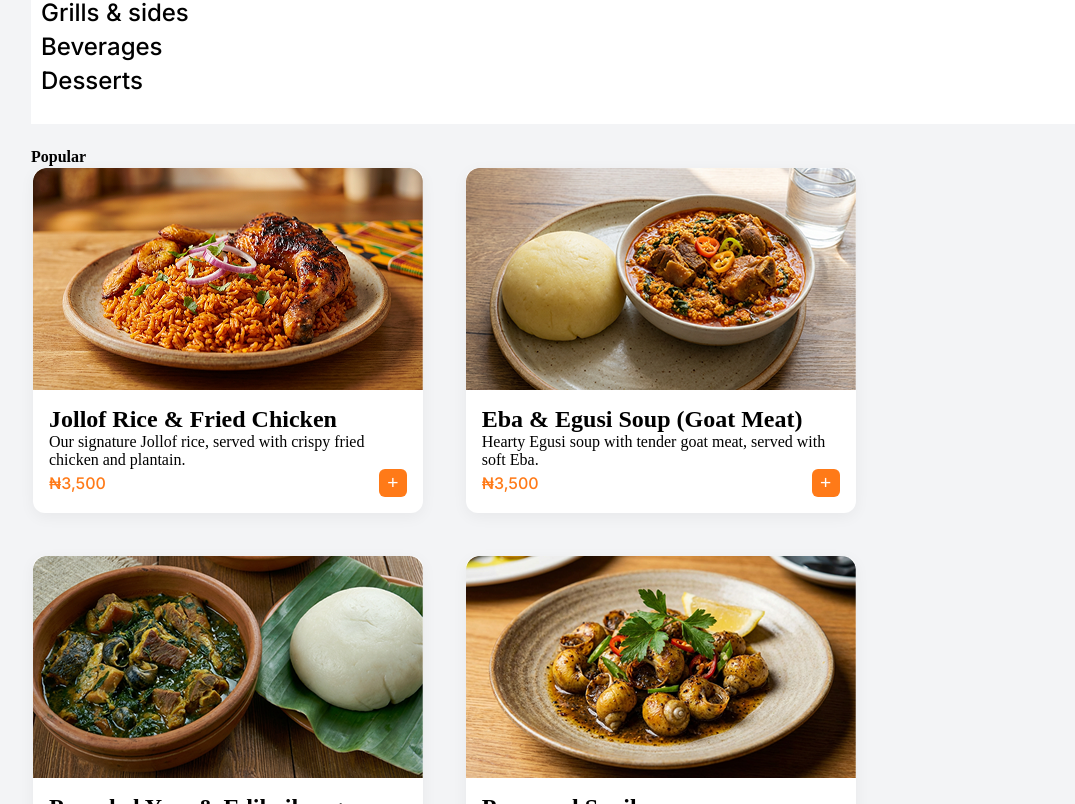
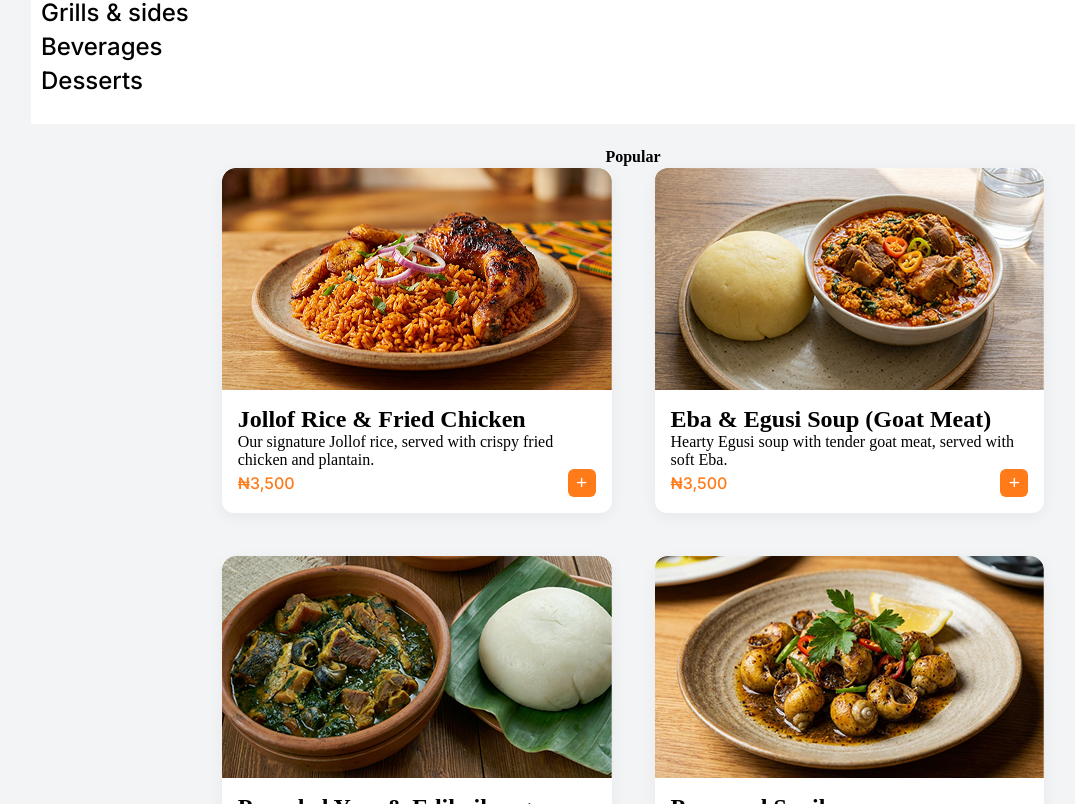
Before and after one commit to feranmi-idowu/Chuks-truemind, a React (Vite) app: page /explore in a window 1280 px wide. Shown: the part 1036-1840 px from the top of the page, without its empty margins (7-1082 px from the left). Built offline with nearby package versions, Linux system fonts and the light colour scheme; a web font is replaced by a local one.

Commit message:
update on explore

```diff
--- a/src/pages/components/Explore.jsx
+++ b/src/pages/components/Explore.jsx
@@ -47,6 +47,7 @@ function Explore() {
                     <section id="popular" className="popular-section">
                         <h1>Popular</h1>
                         <div className="home-popularCards">
+
                             {Popular.map(popular => (
                                 <PopularCard
                                     key={popular.key}
--- a/src/pages/styles/home.css
+++ b/src/pages/styles/home.css
@@ -64,7 +64,8 @@ letter-spacing: 0%;
     width: 100%;
     height: 2850px;
     top: 676px;
-
+justify-content: center;
+align-items: center;
 opacity: 1;
 gap: 40px;
 padding-top: 82px;
@@ -79,7 +80,8 @@ background: var(--Soft-Gray, #F3F4F6);
     width: 100%;
     max-width: 1354px;
 height: 440;
-
+justify-content: center;
+align-items: center;
 opacity: 1;
 gap: 18px;
 padding-top: 26px;
@@ -88,6 +90,7 @@ border-top-left-radius: 14px;
 border-top-right-radius: 14px;
 background: var(--White, #FFFFFF);
 align-self: center;
+margin: 0 auto;
 }
 
 .menu-category-heading {
@@ -144,8 +147,12 @@ padding-left: 10px;
     padding-top: 24px;
 opacity: 1;
 gap: 24px;
+justify-content: center;
+align-items: center;
+background: var(--Soft-Gray, #F3F4F6);
+margin: 0 auto;
 
-background: var(--Soft-Gray, #F3F4F6);
+justify-items: center;
 
 
 }
@@ -162,4 +169,6 @@ padding-bottom: 2px;
 padding-left: 2px;
 border-radius: 14px;
 background: var(--Soft-Gray, #F3F4F6);
+margin: 0 auto;
+justify-content: center;
 }
```
